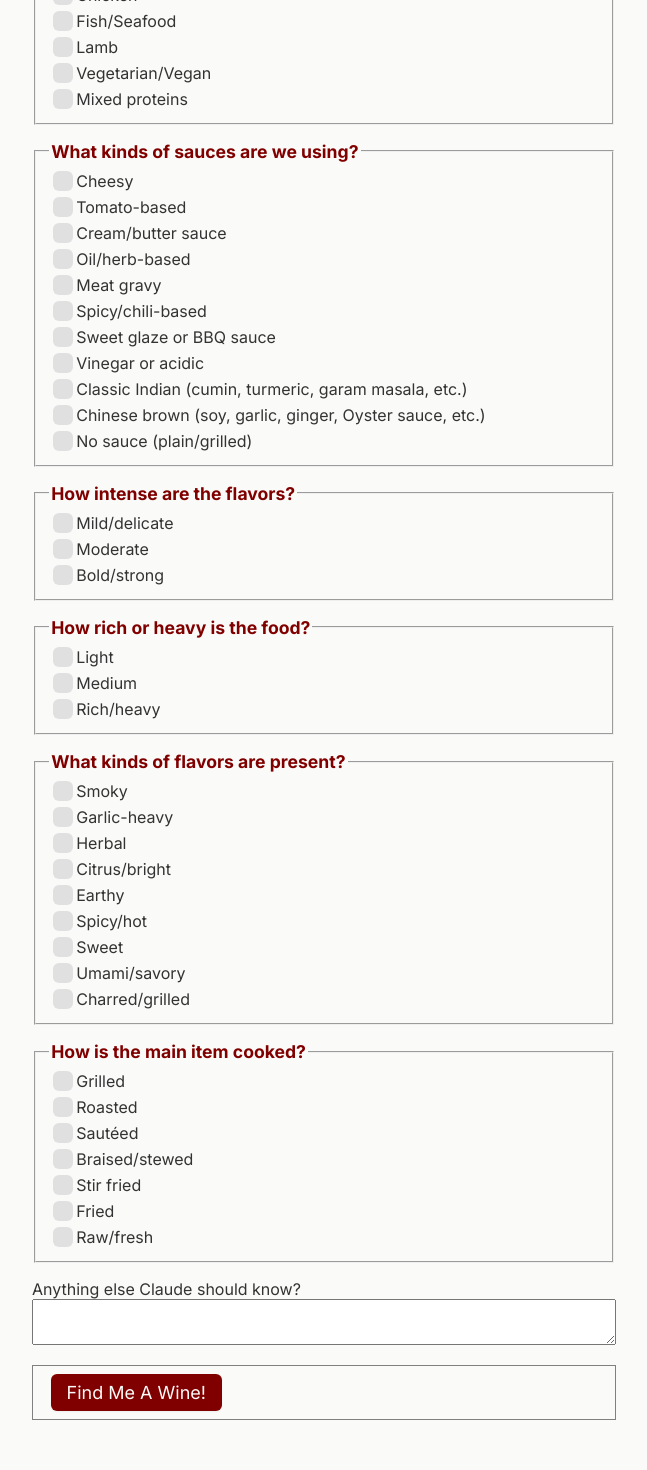
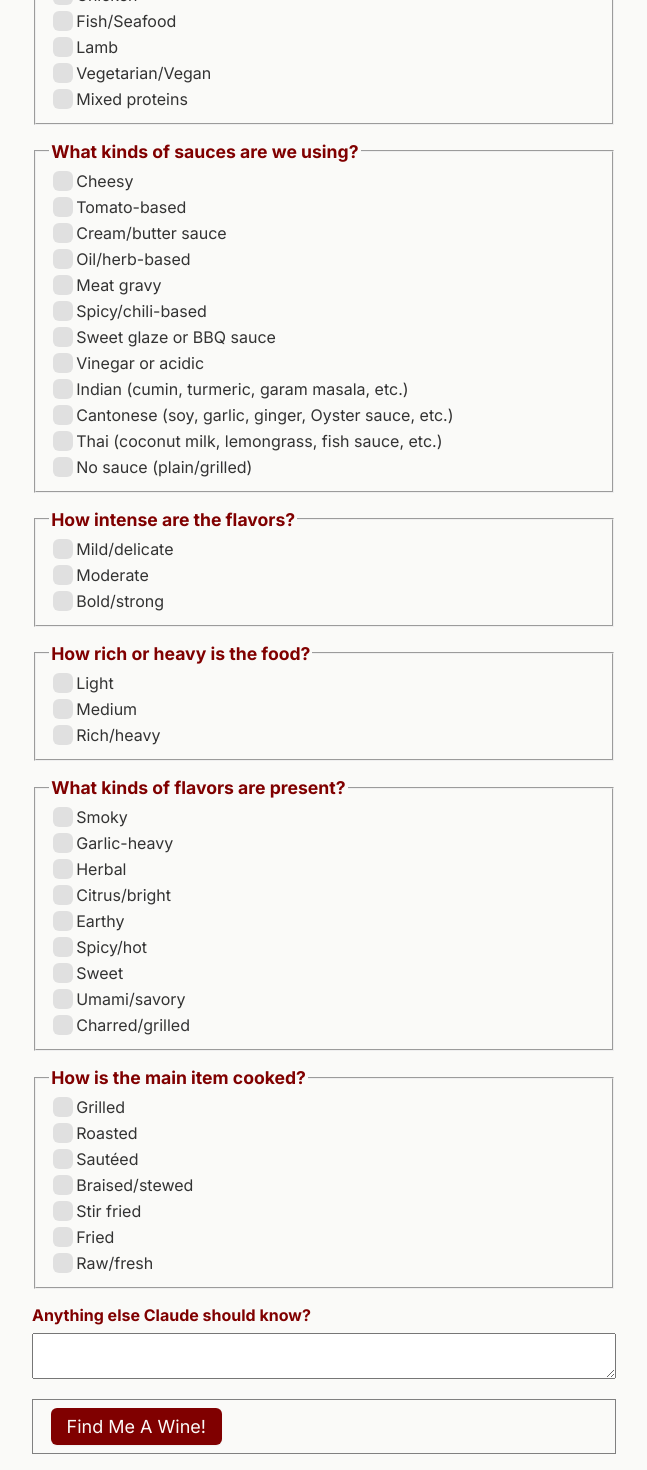
Before and after one commit to acolburn/somm-claude, a React (Vite) app: page / in a window 1280 px wide. Shown: the part 292-1762 px from the top of the page, without its empty margins (316-963 px from the left). Before the commit the page ends 1728 px from the top, so only its background shows below. Built offline with nearby package versions, Linux system fonts and the light colour scheme.

Commit message:
Minor changes

```diff
--- a/src/WinePairingForm.jsx
+++ b/src/WinePairingForm.jsx
@@ -33,8 +33,9 @@ export default function WinePairingForm() {
       "Spicy/chili-based",
       "Sweet glaze or BBQ sauce",
       "Vinegar or acidic",
-      "Classic Indian (cumin, turmeric, garam masala, etc.)",
-      "Chinese brown (soy, garlic, ginger, Oyster sauce, etc.)",
+      "Indian (cumin, turmeric, garam masala, etc.)",
+      "Cantonese (soy, garlic, ginger, Oyster sauce, etc.)",
+      "Thai (coconut milk, lemongrass, fish sauce, etc.)",
       "No sauce (plain/grilled)",
     ],
     intensity: ["Mild/delicate", "Moderate", "Bold/strong"],
@@ -236,7 +237,9 @@ export default function WinePairingForm() {
           {makeCookingCheckboxes()}
         </fieldset>
         <label htmlFor="additional-info">
-          Anything else Claude should know? <br />
+          <div className="maroon">
+            Anything else Claude should know? <br />
+          </div>
         </label>
         <textarea id="additional-info" name="additional-info"></textarea>
         <div className="submit-button-container">
--- a/style.css
+++ b/style.css
@@ -54,6 +54,13 @@ p {
   line-height: 20px;
   margin-bottom: 1rem;
 }
+
+.maroon {
+  color: #800000;
+  font-weight: 700;
+  margin-bottom: 0.5rem;
+}
+
 /* .add-ingredient-form > input {
   border-radius: 6px;
   border: 1px solid #d1d5db;
```
